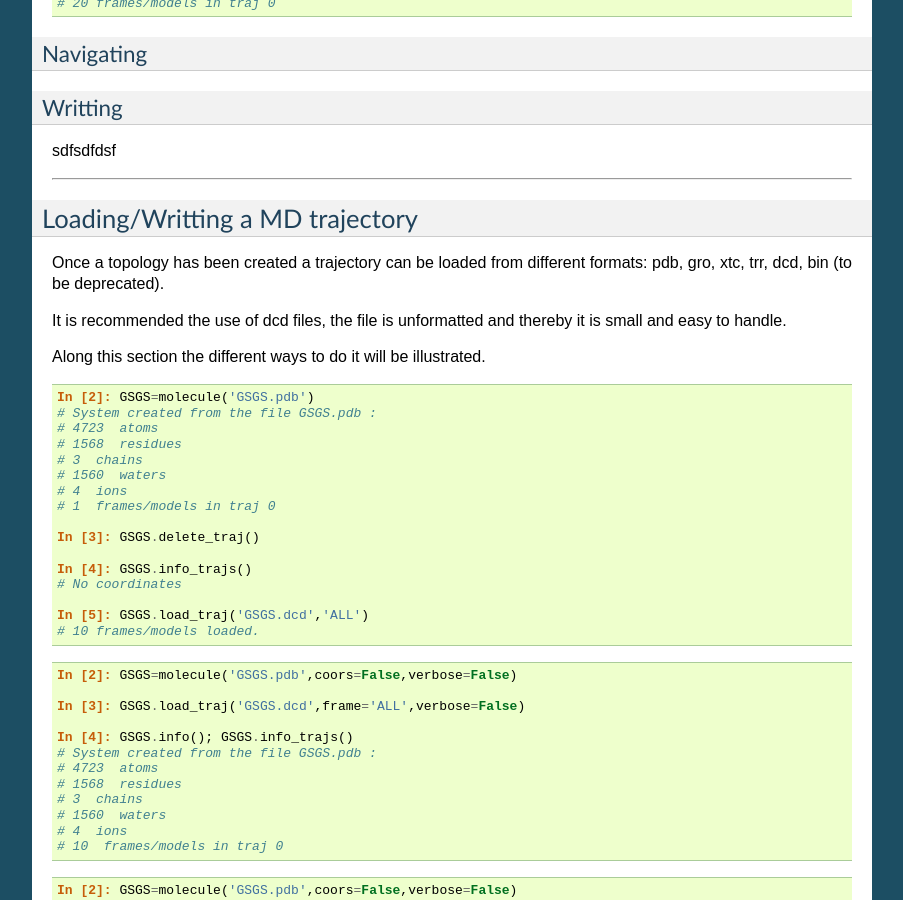
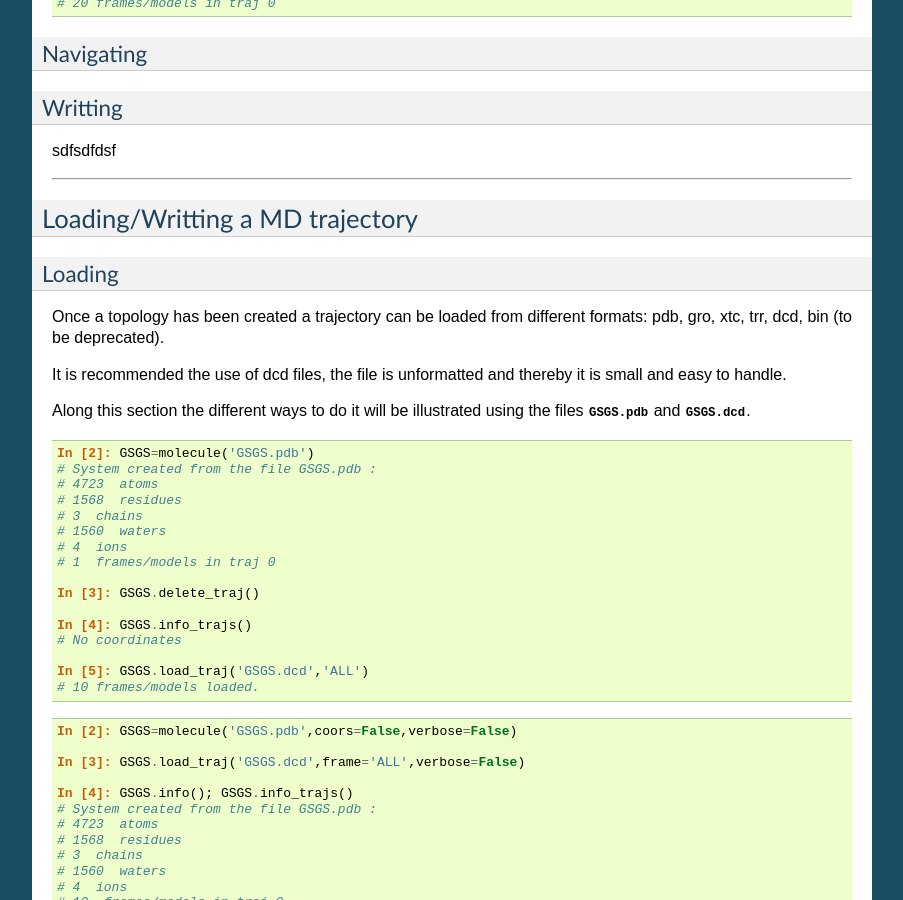
Before and after one commit to dprada/Pynoramix, a Sphinx documentation site: the page built from doc/source/tutorial_molecular_systems.rst, in a window 1280 px wide and 900 px high, scrolled down 1217 px. Shown: the whole window, without its empty margins (198-1101 px from the left). Built offline with Sphinx 7.4.7, drawn with Linux system fonts in a browser that asks for light colours.

Commit message:
Doc updated

```diff
--- a/doc/source/tutorial_molecular_systems.rst
+++ b/doc/source/tutorial_molecular_systems.rst
@@ -89,13 +89,18 @@ sdfsdfdsf
 Loading/Writting a MD trajectory
 ================================
 
+Loading
++++++++
+
 Once a topology has been created a trajectory can be loaded from
 different formats: pdb, gro, xtc, trr, dcd, bin (to be deprecated).
 
 It is recommended the use of dcd files, the file is unformatted and
 thereby it is small and easy to handle.
 
-Along this section the different ways to do it will be illustrated.
+Along this section the different ways to do it will be illustrated
+using the files :download:`GSGS.pdb <../tutorials/systems_tut1/GSGS.pdb>`
+and :download:`GSGS.dcd <../tutorials/systems_tut1/GSGS.dcd>`.
 
 .. sourcecode:: ipython
 
```
Also changed, not shown: 2 other files.
